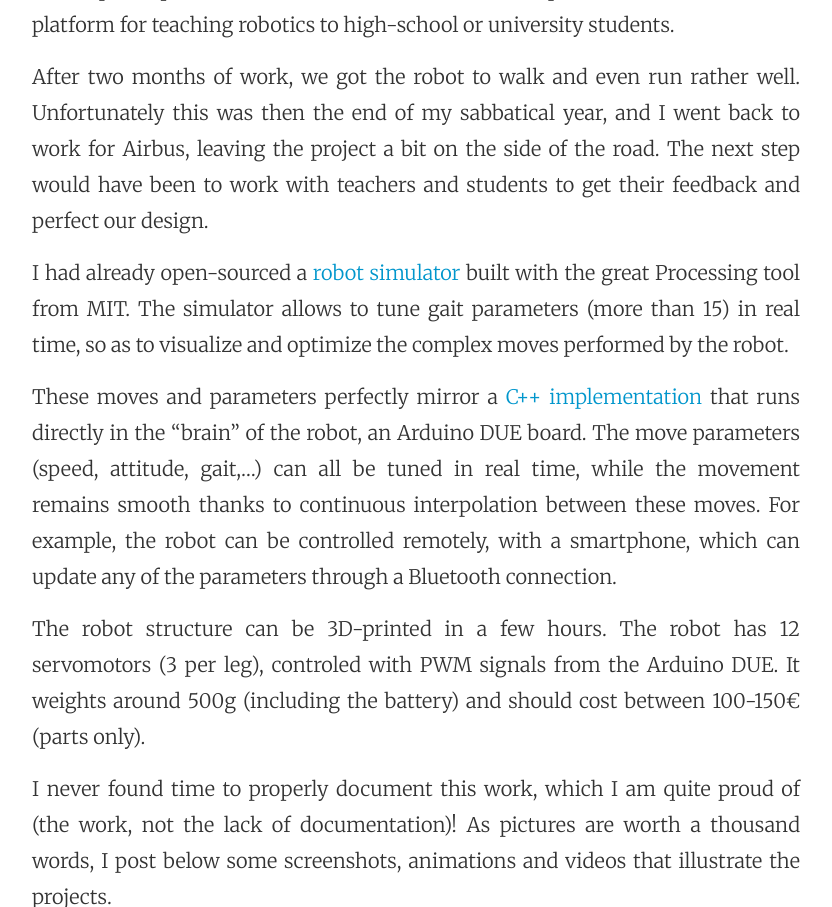
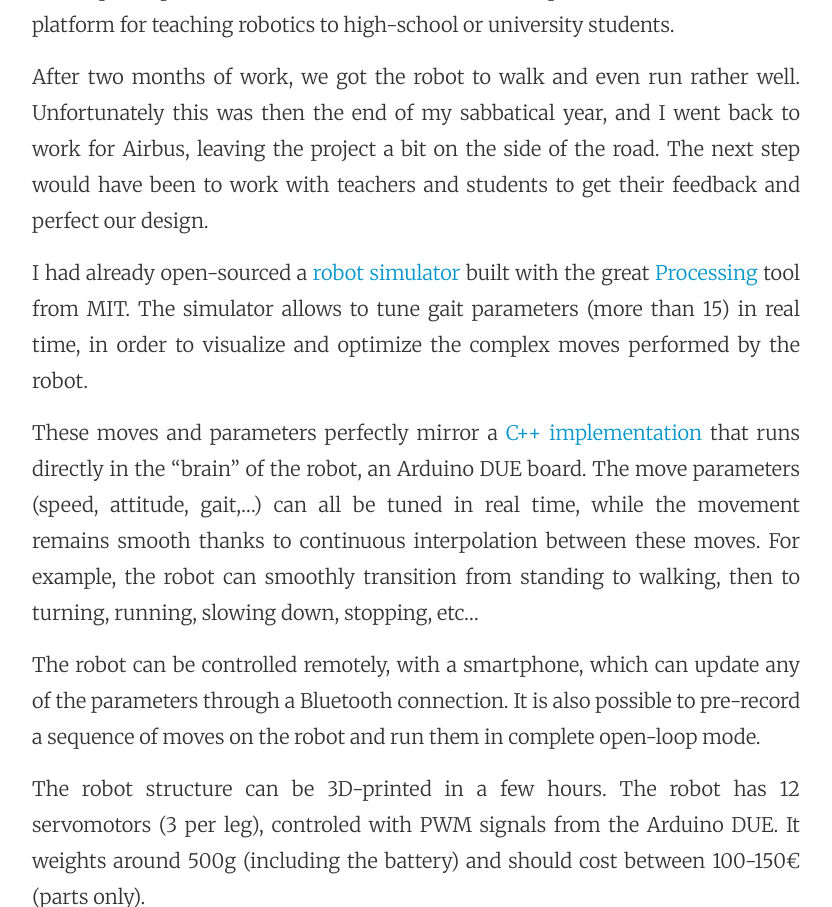
Before and after one commit to ericleib/ericleib.github.io, a Jekyll site: the page built from _posts/2017-02-04-quadrupedes.markdown, in a window 1280 px wide and 1400 px high, scrolled down 856 px, cut to the strip 0-907 px from the top of the window. Shown: the whole strip, without its empty margins (224-1056 px from the left). Built offline with Jekyll 4.4.1, drawn with Linux system fonts in a browser that asks for light colours; comment, search, counter and statistics services are not loaded; some of the changed text lies outside the part shown.

Commit message:
Update 2017-02-04-quadrupedes.markdown

```diff
--- a/_posts/2017-02-04-quadrupedes.markdown
+++ b/_posts/2017-02-04-quadrupedes.markdown
@@ -10,9 +10,11 @@
 
 After two months of work, we got the robot to walk and even run rather well. Unfortunately this was then the end of my sabbatical year, and I went back to work for Airbus, leaving the project a bit on the side of the road. The next step would have been to work with teachers and students to get their feedback and perfect our design.
 
-I had already open-sourced a [robot simulator](https://github.com/ericleib/RobotSim) built with the great Processing tool from MIT. The simulator allows to tune gait parameters (more than 15) in real time, so as to visualize and optimize the complex moves performed by the robot.
+I had already open-sourced a [robot simulator](https://github.com/ericleib/RobotSim) built with the great [Processing](https://processing.org/) tool from MIT. The simulator allows to tune gait parameters (more than 15) in real time, in order to visualize and optimize the complex moves performed by the robot.
 
-These moves and parameters perfectly mirror a [C++ implementation](https://github.com/ericleib/RobotSim) that runs directly in the "brain" of the robot, an Arduino DUE board. The move parameters (speed, attitude, gait,...) can all be tuned in real time, while the movement remains smooth thanks to continuous interpolation between these moves. For example, the robot can be controlled remotely, with a smartphone, which can update any of the parameters through a Bluetooth connection.
+These moves and parameters perfectly mirror a [C++ implementation](https://github.com/ericleib/RobotCode) that runs directly in the "brain" of the robot, an Arduino DUE board. The move parameters (speed, attitude, gait,...) can all be tuned in real time, while the movement remains smooth thanks to continuous interpolation between these moves. For example, the robot can smoothly transition from standing to walking, then to turning, running, slowing down, stopping, etc...
+
+The robot can be controlled remotely, with a smartphone, which can update any of the parameters through a Bluetooth connection. It is also possible to pre-record a sequence of moves on the robot and run them in complete open-loop mode.
 
 The robot structure can be 3D-printed in a few hours. The robot has 12 servomotors (3 per leg), controled with PWM signals from the Arduino DUE. It weights around 500g (including the battery) and should cost between 100-150€ (parts only).
 
@@ -24,12 +26,17 @@
 </div>
 
 <div style="text-align:center;">
+<iframe width="100%" src="https://www.youtube.com/embed/nCLcqnA6c5Y">
+</iframe>
+<p><i>Our first prototype in action!</i></p>
+</div>
+
+<div style="text-align:center;">
 <img src="/imgs/capture%20complete%202.JPG" alt="Robot CAD" style="width: auto;max-width: 100%;">
 <p><i>Screenshot from the Solidworks CAD model</i></p>
 </div>
 
-<iframe width="420" height="315" src="https://www.youtube.com/embed/nCLcqnA6c5Y">
-</iframe>
 <div style="text-align:center;">
-<p><i>The actual robot in action!</i></p>
+<img src="/imgs/capture%20complete%20cyan.JPG" alt="Robot CAD" style="width: auto;max-width: 100%;">
+<p><i>Next generation design (including force sensors on legs)</i></p>
 </div>
```
